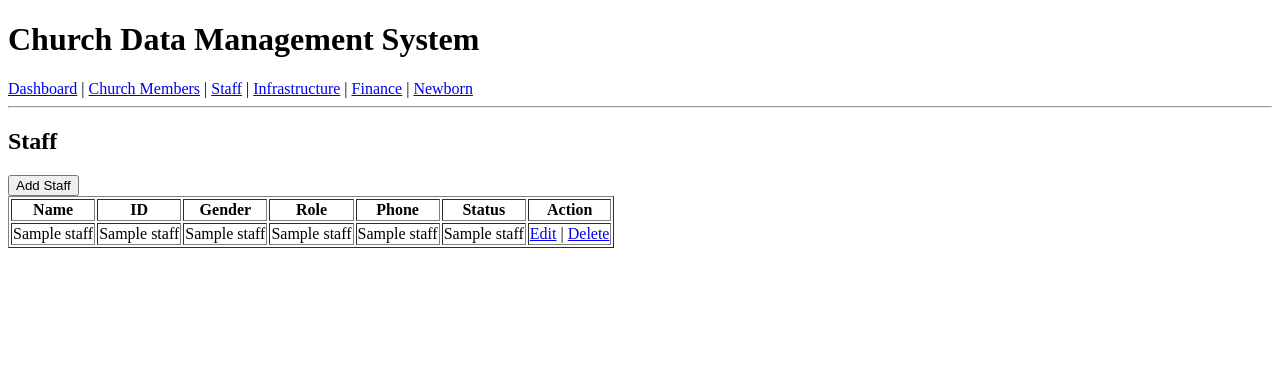
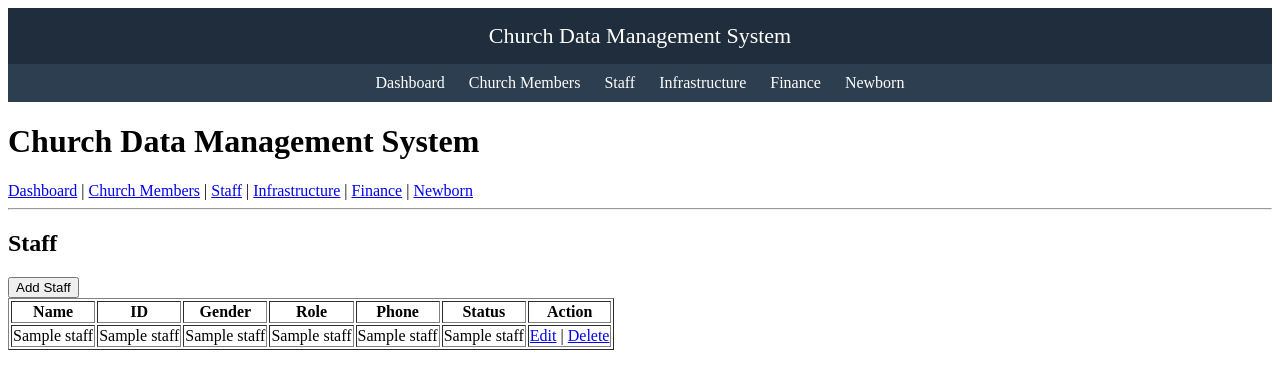
Before and after one commit to ikorikwishakajeamarie1-debug/church_app, a Flask app: template templates/staff.html in a window 1280 px wide. Shown: the top 389 px of the page. Run offline with Flask 3, Linux system fonts and the light colour scheme; the template is opened without the code that fills it: most values are stand-ins (such as "Sample title", 1, 10 or a date in 2020); some libraries are stand-ins or nearby versions.

Commit message:
Restore totle and menu is staff page

```diff
--- a/templates/staff.html
+++ b/templates/staff.html
@@ -1,3 +1,17 @@
+<!-- TITLE -->
+<div style="background:#1f2d3d; color:white; text-align:center; padding:15px; font-size:22px;">
+    Church Data Management System
+</div>
+
+<!-- MENU -->
+<div style="background:#2c3e50; padding:10px; text-align:center;">
+    <a href="/" style="color:white; margin:10px; text-decoration:none;">Dashboard</a>
+    <a href="/members" style="color:white; margin:10px; text-decoration:none;">Church Members</a>
+    <a href="/staff" style="color:white; margin:10px; text-decoration:none;">Staff</a>
+    <a href="#" style="color:white; margin:10px; text-decoration:none;">Infrastructure</a>
+    <a href="#" style="color:white; margin:10px; text-decoration:none;">Finance</a>
+    <a href="#" style="color:white; margin:10px; text-decoration:none;">Newborn</a>
+</div>
 {% extends "base.html" %}
 
 {% block content %}
@@ -16,7 +30,6 @@
         <th>Status</th>
         <th>Action</th>
     </tr>
-
     {% for s in staff %}
     <tr>
         <td>{{ s[1] }}</td>
@@ -26,8 +39,8 @@
         <td>{{ s[5] }}</td>
         <td>{{ s[6] }}</td>
         <td>
-            <a href="/edit_staff/{{ s[0] }}">Edit</a> |
-            <a href="/delete_staff/{{ s[0] }}">Delete</a>
+            <a href="/edit_staff/{{ s[ID] }}">Edit</a> |
+            <a href="/delete_staff/{{ s[ID] }}">Delete</a>
         </td>
     </tr>
     {% endfor %}
```
